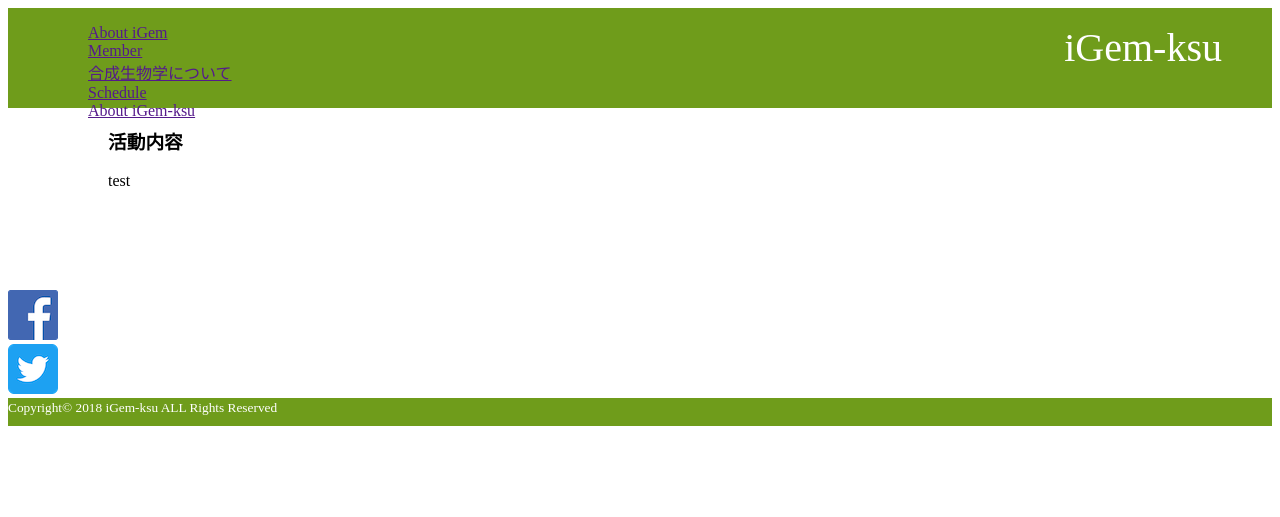
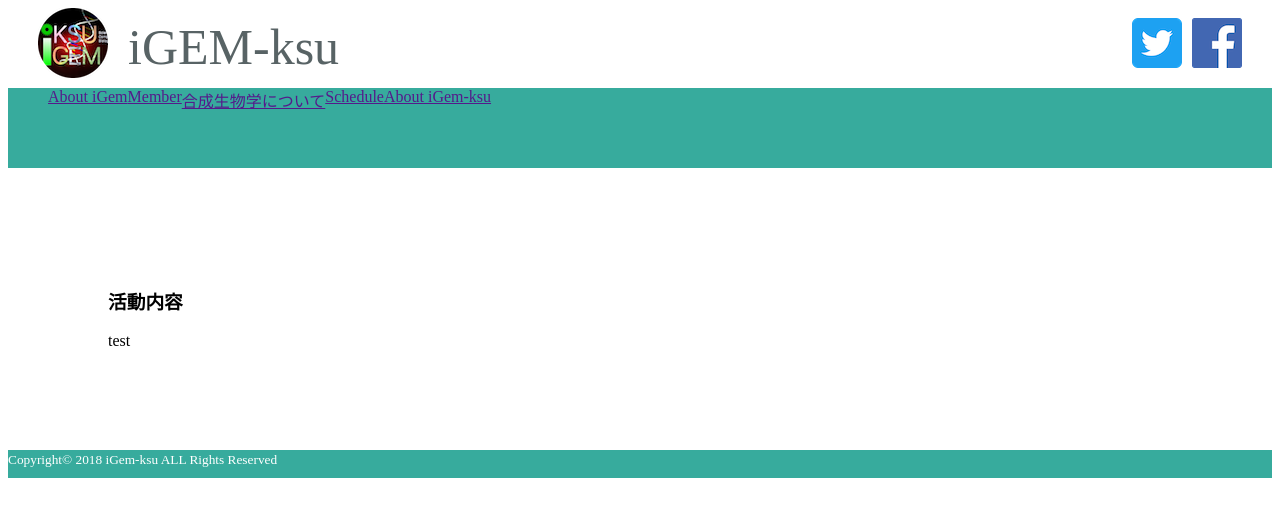
Before and after one commit to sahoI/iGem, a PHP site: page / in a window 1280 px wide. Shown: the top 517 px of the page. Run offline with PHP 8.4, Linux system fonts and the light colour scheme.

Commit message:
headerのみ完成

```diff
--- a/css/stylesheet.css
+++ b/css/stylesheet.css
@@ -1,34 +1,47 @@
-.header {
+li {
   float: left;
-  width: 100%;
-  height: 100px;
-  background-color: #6F9C1B; }
-
-.header-logo {
-  float: right;
-  color: white;
-  z-index: 10;
-  font-size: 40px;
-  padding-right: 50px; }
-
-.contents {
-  padding: 100px 100px;
-  background-color: white; }
-
-li {
-  /*float: left;*/
   list-style: none; }
-
-.facebook {
-  padding-right: 20px;
-}
 
 footer {
   width: 100%;
   height: 100%;
-  background-color: #6F9C1B;
+  background-color: #37AB9D;
   color: #ffffff;
   padding-bottom: 10px;
   float: right; }
 
+.header {
+  float: left;
+  width: 100%;
+  height: 80px; }
+  .header .header-logo {
+    float: left;
+    color: #586365;
+    font-family: "Lao MN"; }
+    .header .header-logo img {
+      padding-left: 30px;
+      float: left; }
+    .header .header-logo .text {
+      float: left;
+      font-size: 50px;
+      padding-left: 20px;
+      padding-top: 10px; }
+  .header .sns li {
+    padding-right: 10px;
+    padding-top: 10px;
+    float: right; }
+  .header .sns .facebook {
+    padding-right: 20px; }
+
+.navigation {
+  clear: left;
+  height: 80px;
+  background: #37AB9D;
+  text-decoration: none;
+  color: #CFEAEF; }
+
+.main .contents {
+  padding: 100px 100px;
+  background-color: white; }
+
 /*# sourceMappingURL=stylesheet.css.map */
--- a/index.html
+++ b/index.html
@@ -3,56 +3,51 @@
 <head>
     <meta charset="UTF-8">
     <title>iGem-ksu</title>
-    <link rel="stylesheet" href="stylesheet.css">
+    <link rel="stylesheet" href="css/stylesheet.css">
+
+    <!--<script src="media_query.js"></script>-->
+
 </head>
-<div class="box">
-    <span></span>
-</div>
 <body>
 <div class="header">
-    <ul>
-        <li>
-            <div class="header-logo">iGem-ksu</div>
-        </li>
-        <!--<li><a href="#" id="panel-btn"><span id="panel-btn-icon"></span></a></li>-->
-        <li>
-            <!--<div id="media">-->
-                <div id="nav-content">
-                    <ul>
-                        <li><a href="">About iGem</a></li>
-                        <li><a href="">Member</a></li>
-                        <li><a href="">合成生物学について</a></li>
-                        <li><a href="">Schedule</a></li>
-                        <li><a href="">About iGem-ksu</a></li>
-                    </ul>
-                </div>
-            <!--</div>-->
-            <!--<script src="media_query.js"></script>-->
+    <div class="header-logo">
+        <img src="img/iGEM_logo.png">
+        <div class="text">iGEM-ksu</div>
+    </div>
+    <div class="sns">
+            <li>
+                <a href="https://m.facebook.com/%E3%82%B5%E3%83%B3%E3%82%B0%E3%83%A9%E3%82%B9-%E3%82%B5%E3%82%A4%E3%82%A8%E3%83%B3%E3%82%B9%E3%82%B3%E3%83%9F%E3%83%A5%E3%83%8B%E3%82%B1%E3%83%BC%E3%82%B7%E3%83%A7%E3%83%B3%E7%A0%94%E7%A9%B6%E4%BC%9A-318397598923158/">
+                    <img src="img/flogo_RGB_HEX-144.png" class="facebook">
+                </a>
+            </li>
+            <li>
+                <a href="https://twitter.com/@iGEM_KSU">
+                    <img src="img/Twitter_Social_Icon_Rounded_Square_Color.png" class="twitter">
+                </a>
+            </li>
+    </div>
+    <!--<li><a href="#" id="panel-btn"><span id="panel-btn-icon"></span></a></li>-->
+</div>
 
-        </li>
-        <!--<img src="img/iGem-ksu_logo.png" class="logo">-->
-    </ul>
+<div class="navigation">
+    <div id="nav-content">
+        <ul>
+            <li><a href="">About iGem</a></li>
+            <li><a href="">Member</a></li>
+            <li><a href="">合成生物学について</a></li>
+            <li><a href="">Schedule</a></li>
+            <li><a href="">About iGem-ksu</a></li>
+        </ul>
+    </div>
 </div>
+
 <div class="main">
     <div class="contents">
         <h3 class="title">活動内容</h3>
         <div>test</div>
     </div>
 </div>
-<div class="articleDetaileFoot">
-    <div class="icon">
-        <li>
-            <a href="https://m.facebook.com/%E3%82%B5%E3%83%B3%E3%82%B0%E3%83%A9%E3%82%B9-%E3%82%B5%E3%82%A4%E3%82%A8%E3%83%B3%E3%82%B9%E3%82%B3%E3%83%9F%E3%83%A5%E3%83%8B%E3%82%B1%E3%83%BC%E3%82%B7%E3%83%A7%E3%83%B3%E7%A0%94%E7%A9%B6%E4%BC%9A-318397598923158/">
-                <img src="img/flogo_RGB_HEX-144.png" class="facebook">
-            </a>
-        </li>
-        <li>
-            <a href="https://twitter.com/@iGEM_KSU">
-                <img src="img/Twitter_Social_Icon_Rounded_Square_Color.png" class="twitter">
-            </a>
-        </li>
-    </div>
-</div>
+
 <footer><!--フッター-->
     <div class="copyright">
         <small>Copyright&copy; 2018 iGem-ksu ALL Rights Reserved</small>
--- a/sass/stylesheet.scss
+++ b/sass/stylesheet.scss
@@ -1,47 +1,67 @@
-
-
-.header {
+li {
   float: left;
-  width: 100%;
-  height: 100px;
-  background-color: #6F9C1B;
-}
-
-.header-logo {
-  float: right;
-  color: white;
-  z-index: 10;
-  font-size: 40px;
-  padding-right: 50px;
-}
-
-#nav-content {
-
-}
-
-
-.contents {
-  padding: 100px 100px;
-  background-color: white;
-}
-
-li {
-  /*float: left;*/
   list-style: none;
-}
-.facebook {
-  //zoom: 30%;
-  padding-right: 20px;
-}
-.twitter {
-  //zoom: 11%;
 }
 
 footer {
   width: 100%;
   height: 100%;
-  background-color: #6F9C1B;
+  background-color: #37AB9D;
   color: #ffffff;
   padding-bottom: 10px;
   float: right;
 }
+
+.header {
+  float: left;
+  width: 100%;
+  height: 80px;
+
+  .header-logo {
+    float: left;
+    color: #586365;
+    font-family: "Lao MN";
+    img {
+      padding-left: 30px;
+      float: left;
+    }
+    .text {
+      float: left;
+      font-size: 50px;
+      padding-left: 20px;
+      padding-top: 10px;
+    }
+  }
+
+  .sns {
+    li {
+      padding-right: 10px;
+      padding-top: 10px;
+      float: right;
+    }
+    .facebook {
+      padding-right: 20px;
+    }
+  }
+}
+
+.navigation {
+  clear: left;
+  height: 80px;
+  background: #37AB9D;
+  text-decoration: none;
+  color: #CFEAEF;
+  .nav-content {
+
+  }
+}
+
+.main {
+  .contents {
+    padding: 100px 100px;
+    background-color: white;
+    .title {
+
+    }
+  }
+}
```
Also changed, not shown: img/iGEM_logo.png (added).
